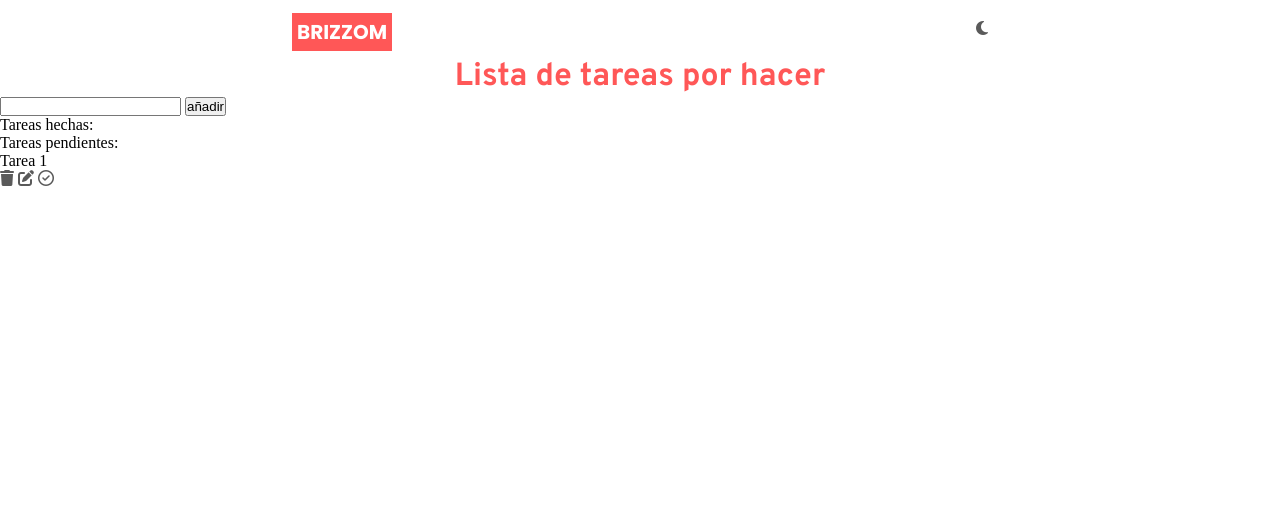
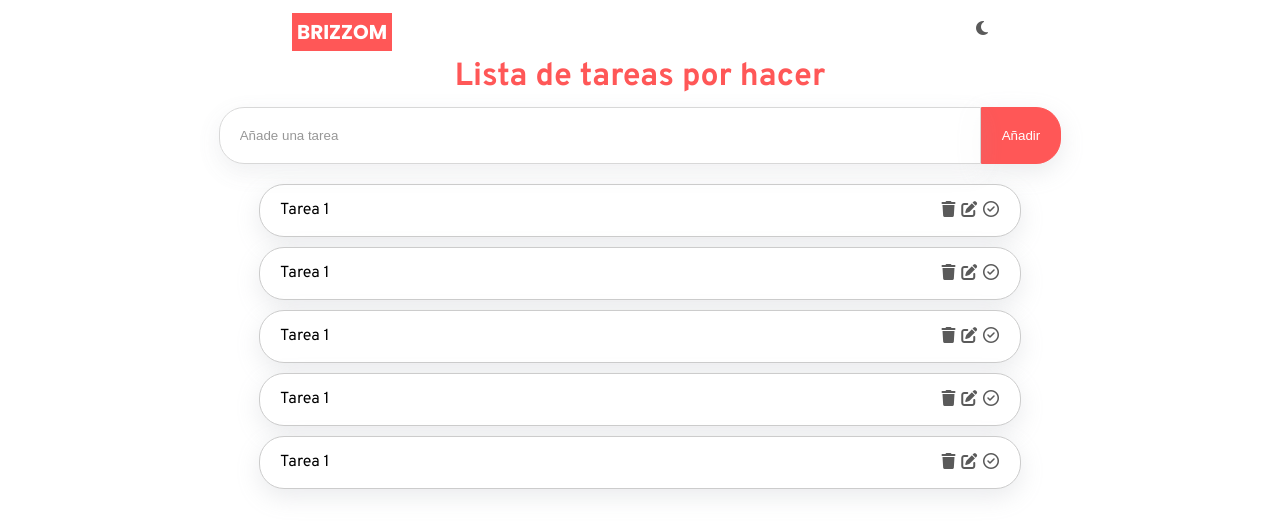
Before and after one commit to bmartinezr86/todo-list-js, a plain HTML site: page index.html in a window 1280 px wide. Drawn offline with Linux system fonts and the light colour scheme.

Commit message:
Html y css basico finalizado sin js

```diff
--- a/assets/css/styles.css
+++ b/assets/css/styles.css
@@ -25,6 +25,10 @@
 }
 
 
+/* Imports */
+
+@import url("responsive.css");
+
 /* Estilos generales */
 
 * {
@@ -36,10 +40,19 @@
     --icon-color-light: #5A5A5A;
     --icon-color-dark: #FFFFFF;
     --color-complementary: #FF5757;
+    --generic-border-radius: 25px;
+    --max-width: 1400px;
+    --b-shadow: rgba(149, 157, 165, 0.2) 0px 8px 24px;
 }
 
 i {
     color: var(--icon-color-light);
+    transition: color 0.03s;
+}
+
+i:hover {
+    color: var(--color-complementary);
+    cursor: pointer;
 }
 
 
@@ -73,5 +86,91 @@ h2 {
     font-size: 2rem;
 }
 
+#content {
+    font-family: 'Overpass';
+    display: flex;
+    flex-direction: column;
+    justify-content: center;
+    align-items: center;
+    max-width: var(--max-width);
+}
 
-/* Footer */
+.contenedor-add-tareas {
+    display: flex;
+    justify-content: center;
+    font-weight: 400;
+    margin-top: 10px;
+    margin-bottom: 20px;
+    width: 1200px;
+}
+
+.contenedor-add-tareas input {
+    box-shadow: var(--b-shadow);
+}
+
+.contenedor-add-tareas #input-tarea {
+    border-radius: var(--generic-border-radius) 0px 0px var(--generic-border-radius);
+    opacity: 0.75;
+    background-color: var(--icon-color-dark);
+    border: 1px solid #ccc;
+    padding: 20px;
+    width: 60%;
+}
+
+#input-tarea:focus {
+    outline: none;
+    border-color: var(--color-complementary);
+}
+
+.contenedor-add-tareas input[type="submit"] {
+    background-color: var(--color-complementary);
+    color: var(--icon-color-dark);
+    border-radius: 0px var(--generic-border-radius) var(--generic-border-radius) 0px;
+    padding: 20px;
+    border: 1px solid var(--color-complementary);
+    font-weight: 600px;
+}
+
+
+/* .estado-tareas {
+    font-weight: 400;
+    color: var(--color-complementary);
+    background-color: var(--icon-color-dark);
+    box-shadow: var(--b-shadow);
+    width: 60%;
+    display: flex;
+    padding: 15px;
+    justify-content: center;
+}
+
+.estado-tareas p {
+    margin: 10px;
+}
+
+.estado-tareas span {
+    color: var(--icon-color-light);
+} */
+
+.tareas-pendientes {
+    display: flex;
+    flex-direction: column;
+    width: 1200px;
+    justify-content: center;
+    align-items: center;
+}
+
+.tarea {
+    display: flex;
+    width: 60%;
+    justify-content: space-between;
+    background-color: var(--icon-color-dark);
+    padding: 15px 20px;
+    border-radius: var(--generic-border-radius);
+    box-shadow: var(--b-shadow);
+    border: 1px solid #ccc;
+    margin-bottom: 10px;
+}
+
+.tarea i {
+    margin: 1px;
+}
--- a/index.html
+++ b/index.html
@@ -22,16 +22,48 @@
         <h2>Lista de tareas por hacer</h2>
         <section id="content">
             <div>
-                <form action="">
-                    <input type="text" name="input-tarea" id="input-tarea">
-                    <input type="submit" value="añadir" name="add-tarea" id="add-tarea">
+                <form action="" class="contenedor-add-tareas">
+                    <input type="text" name="input-tarea" id="input-tarea" placeholder="Añade una tarea">
+                    <input type="submit" value="Añadir" name="add-tarea" id="add-tarea">
                 </form>
             </div>
-            <div class="estado-tareas">
-                <p>Tareas hechas: <span class="total-hechas"></span></p>
-                <p>Tareas pendientes:<span class="total-pendientes"></span> </p>
-            </div>
+            <!-- <div class="estado-tareas">
+                <p>Tareas hechas: <span id="total-hechas">20</span></p>
+                <p>Tareas pendientes: <span id="total-pendientes">30</span> </p>
+            </div> -->
             <div class="tareas-pendientes">
+                <div class="tarea">
+                    <span>Tarea 1</span>
+                    <div class="iconos-modificar">
+                        <span><i class="fa-solid fa-trash"></i></span>
+                        <span><i class="fa-solid fa-pen-to-square"></i></span>
+                        <span><i class="fa-regular fa-circle-check"></i></span>
+                    </div>
+                </div>
+                <div class="tarea">
+                    <span>Tarea 1</span>
+                    <div class="iconos-modificar">
+                        <span><i class="fa-solid fa-trash"></i></span>
+                        <span><i class="fa-solid fa-pen-to-square"></i></span>
+                        <span><i class="fa-regular fa-circle-check"></i></span>
+                    </div>
+                </div>
+                <div class="tarea">
+                    <span>Tarea 1</span>
+                    <div class="iconos-modificar">
+                        <span><i class="fa-solid fa-trash"></i></span>
+                        <span><i class="fa-solid fa-pen-to-square"></i></span>
+                        <span><i class="fa-regular fa-circle-check"></i></span>
+                    </div>
+                </div>
+                <div class="tarea">
+                    <span>Tarea 1</span>
+                    <div class="iconos-modificar">
+                        <span><i class="fa-solid fa-trash"></i></span>
+                        <span><i class="fa-solid fa-pen-to-square"></i></span>
+                        <span><i class="fa-regular fa-circle-check"></i></span>
+                    </div>
+                </div>
                 <div class="tarea">
                     <span>Tarea 1</span>
                     <div class="iconos-modificar">
@@ -42,6 +74,7 @@
                 </div>
             </div>
 
+
         </section>
     </main>
 
```
Also changed, not shown: assets/css/responsive.css (added).
